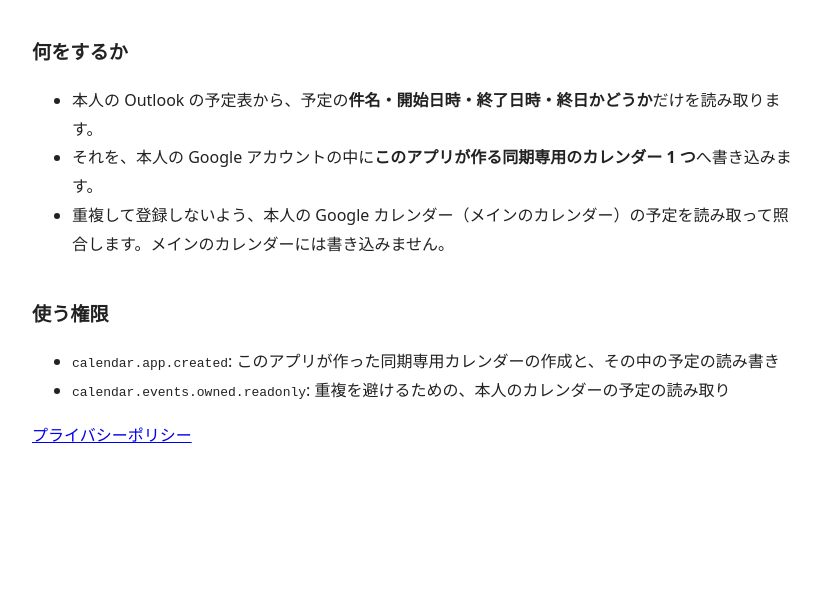
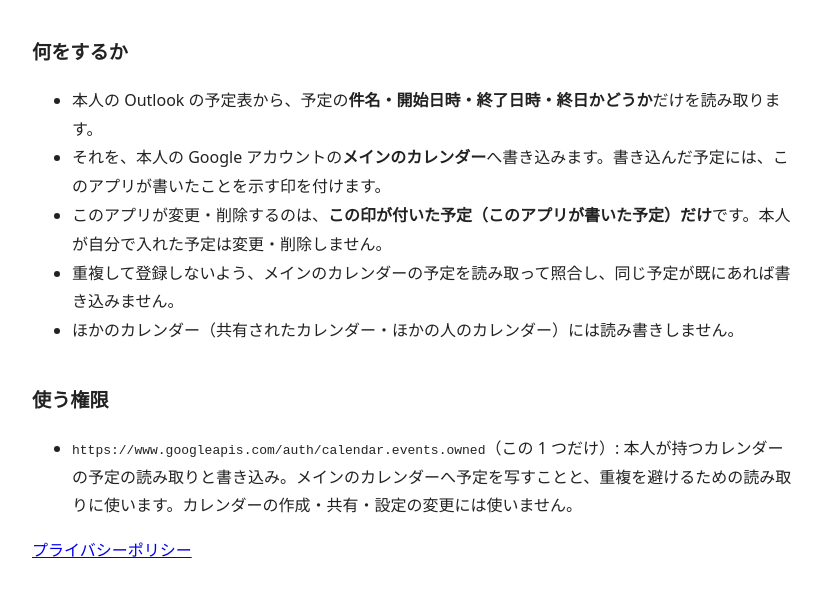
Before and after one commit to dagao9981/dagao9981.github.io, a plain HTML site: page index.html in a window 1280 px wide. Shown: the part 164-760 px from the top of the page, without its empty margins (228-1050 px from the left). Drawn offline with Linux system fonts and the light colour scheme.

Commit message:
Add files via upload

```diff
--- a/index.html
+++ b/index.html
@@ -16,14 +16,15 @@ h1 { font-size: 1.6em; } h2 { font-size: 1.2em; margin-top: 2em; }
 <h2>何をするか</h2>
 <ul>
   <li>本人の Outlook の予定表から、予定の<strong>件名・開始日時・終了日時・終日かどうか</strong>だけを読み取ります。</li>
-  <li>それを、本人の Google アカウントの中に<strong>このアプリが作る同期専用のカレンダー 1 つ</strong>へ書き込みます。</li>
-  <li>重複して登録しないよう、本人の Google カレンダー（メインのカレンダー）の予定を読み取って照合します。メインのカレンダーには書き込みません。</li>
+  <li>それを、本人の Google アカウントの<strong>メインのカレンダー</strong>へ書き込みます。書き込んだ予定には、このアプリが書いたことを示す印を付けます。</li>
+  <li>このアプリが変更・削除するのは、<strong>この印が付いた予定（このアプリが書いた予定）だけ</strong>です。本人が自分で入れた予定は変更・削除しません。</li>
+  <li>重複して登録しないよう、メインのカレンダーの予定を読み取って照合し、同じ予定が既にあれば書き込みません。</li>
+  <li>ほかのカレンダー（共有されたカレンダー・ほかの人のカレンダー）には読み書きしません。</li>
 </ul>
 
 <h2>使う権限</h2>
 <ul>
-  <li><code>calendar.app.created</code>: このアプリが作った同期専用カレンダーの作成と、その中の予定の読み書き</li>
-  <li><code>calendar.events.owned.readonly</code>: 重複を避けるための、本人のカレンダーの予定の読み取り</li>
+  <li><code>https://www.googleapis.com/auth/calendar.events.owned</code>（この 1 つだけ）: 本人が持つカレンダーの予定の読み取りと書き込み。メインのカレンダーへ予定を写すことと、重複を避けるための読み取りに使います。カレンダーの作成・共有・設定の変更には使いません。</li>
 </ul>
 
 <p><a href="privacy.html">プライバシーポリシー</a></p>
```
Also changed, not shown: privacy.html (+3 -3 lines).
